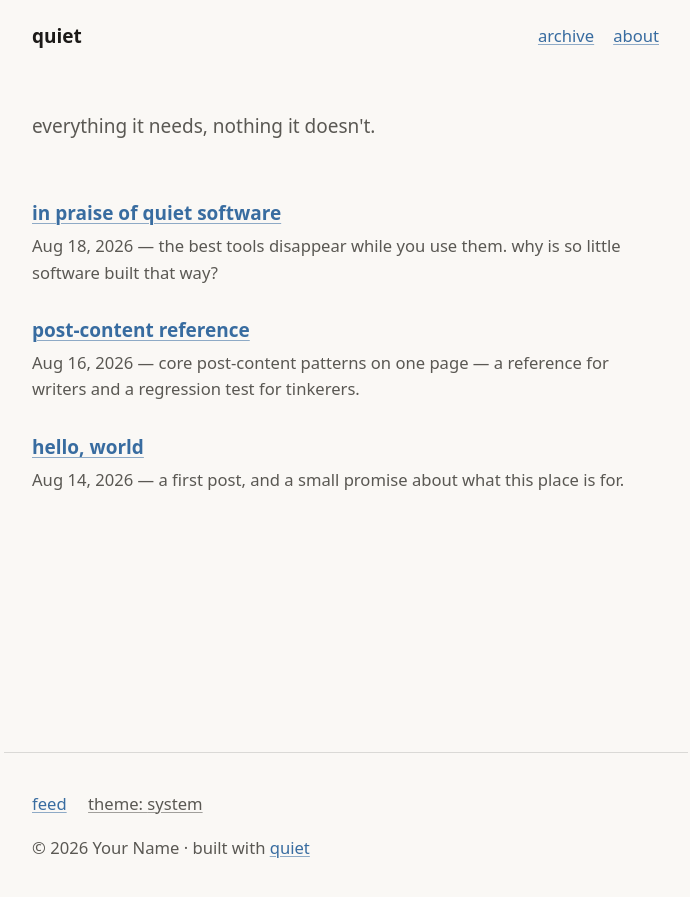
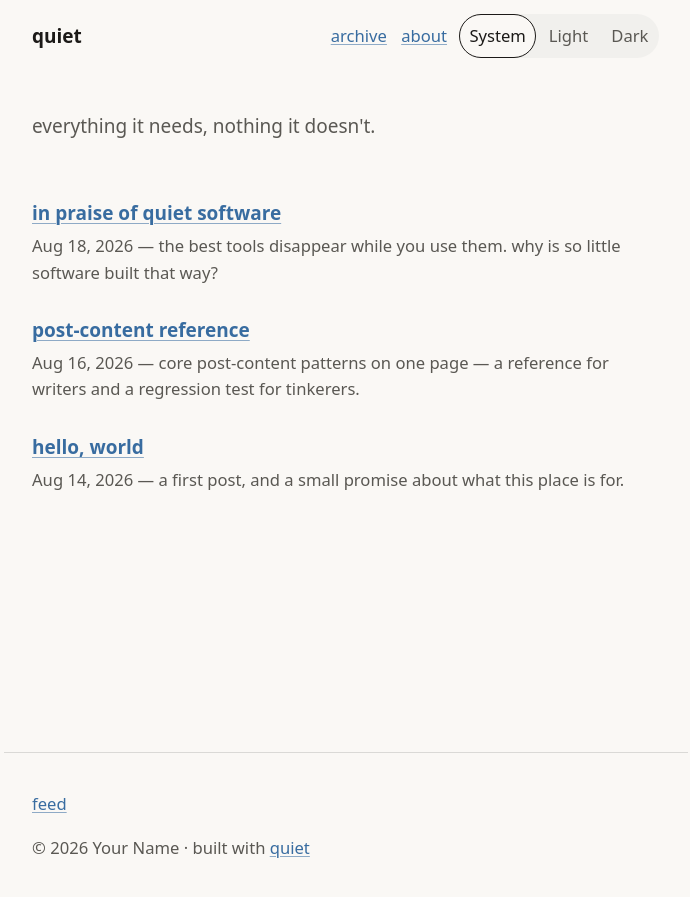
Before and after one commit to hjadmz/quiet, a Jekyll site: the page built from index.html, in a window 1280 px wide. Shown: the top 897 px of the page, without its empty margins (287-977 px from the left). Built offline with Jekyll 4.4.1, drawn with Linux system fonts in a browser that asks for light colours.

Commit message:
Offer direct theme choices in the header (#4)
* Offer direct theme choices in the header

* Separate adjacent theme targets

```diff
--- a/_config.yml
+++ b/_config.yml
@@ -84,7 +84,7 @@ body_font: sans
 # What a first-time visitor sees: system, light, or dark.
 # `system` follows their device. Choosing light or dark overrides that on the
 # first visit — their own setting is usually the better one to respect.
-# Either way the footer control lets them change it, and it is remembered.
+# Readers can choose System, Light, or Dark in the header. Their choice is saved.
 theme_default: system
 
 # How many posts the HOME PAGE lists before the "all posts →" link.
--- a/_includes/footer.html
+++ b/_includes/footer.html
@@ -10,18 +10,6 @@
     <a href="mailto:{{ q_email | escape }}">email</a>
     {%- endif %}
     <a href="{{ '/feed.xml' | relative_url }}">feed</a>
-    {%- comment -%}
-      The visible label names the setting and its current preference. Keeping
-      both in text makes the control understandable without an icon and lets
-      its alignment follow whichever typeface the author chooses.
-
-      The initial state is rendered at build time; theme.js reconciles a saved
-      preference and cycles system, light, dark on activation. A native button
-      keeps keyboard activation. No aria-pressed: this has three states.
-    {%- endcomment -%}
-    <button type="button" id="theme-toggle" class="theme-toggle">
-      <span>theme: <span id="theme-label">{{ q_theme_default }}</span></span>
-    </button>
   </p>
   {%- comment -%}
     Editing config on GitHub Pages has no feedback loop: you commit, you wait,
--- a/_includes/nav.html
+++ b/_includes/nav.html
@@ -16,6 +16,13 @@
       {%- if _nav_pages contains ",/about/," %}
       <a href="{{ '/about/' | relative_url }}"{% if page.url == '/about/' %} aria-current="page"{% endif %}>about</a>
       {%- endif %}
+      <div id="theme-control" role="group" aria-label="Theme" hidden>
+        {%- assign _themes = "system,light,dark" | split: "," -%}
+        {%- for _theme in _themes %}
+        <input class="visually-hidden" type="radio" name="quiet-theme" id="theme-{{ _theme }}" value="{{ _theme }}" autocomplete="off"{% if q_theme_default == _theme %} checked{% endif %}>
+        <label for="theme-{{ _theme }}">{{ _theme | capitalize }}</label>
+        {%- endfor %}
+      </div>
     </div>
   </nav>
 </header>
--- a/_includes/theme.js
+++ b/_includes/theme.js
@@ -1 +1,34 @@
-(function(){var d=document.documentElement,S=["system","light","dark"];function g(){try{var v=localStorage["quiet-theme"];return S.indexOf(v)>-1?v:""}catch(e){return""}}function a(v){"light"==v||"dark"==v?d.setAttribute("data-theme",v):d.removeAttribute("data-theme");var l=document.getElementById("theme-label");l&&(l.textContent=v)}function c(){return g()||d.getAttribute("data-theme")||"system"}d.classList.add("js");a(c());addEventListener("DOMContentLoaded",function(){a(c())});addEventListener("click",function(e){if(e.target.closest("#theme-toggle")){var n=S[(S.indexOf(c())+1)%3];try{localStorage["quiet-theme"]=n}catch(e){}a(n)}})})();
+(() => {
+  const root = document.documentElement;
+  const key = 'quiet-theme';
+  const choices = ['system', 'light', 'dark'];
+  let theme = root.getAttribute('data-theme') || 'system';
+  let control;
+
+  function apply() {
+    if (theme === 'system') root.removeAttribute('data-theme');
+    else root.setAttribute('data-theme', theme);
+    if (control) control.querySelector(`[value="${theme}"]`).checked = true;
+  }
+
+  function restore() {
+    try {
+      const saved = localStorage.getItem(key);
+      if (choices.includes(saved)) theme = saved;
+    } catch {}
+    apply();
+  }
+
+  restore();
+  addEventListener('DOMContentLoaded', () => {
+    control = document.getElementById('theme-control');
+    apply();
+    control.hidden = false;
+    control.addEventListener('change', (event) => {
+      theme = event.target.value;
+      try { localStorage.setItem(key, theme); } catch {}
+      apply();
+    });
+  });
+  addEventListener('pageshow', restore);
+})();
--- a/assets/css/main.css
+++ b/assets/css/main.css
@@ -192,7 +192,7 @@ a:hover { text-decoration-thickness: 2px; }
   a:hover, a:focus-visible { text-decoration-color: var(--accent); }
 }
 
-a, .copy-btn, .theme-toggle, .anchor {
+a, .copy-btn, .anchor {
   transition: color 150ms ease-out, background-color 150ms ease-out,
     border-color 150ms ease-out, opacity 150ms ease-out;
 }
@@ -255,45 +255,37 @@ figure > img, figure > svg { display: block; }
 }
 .wordmark { font-size: 1rem; font-weight: 600; color: var(--fg); text-decoration: none; }
 .wordmark:hover { text-decoration: underline; text-decoration-thickness: 1px; }
-.site-links { display: flex; align-items: center; gap: var(--s3); font-size: var(--fs-meta); }
+.site-links { display: flex; align-items: center; gap: var(--s1) var(--s2); font-size: var(--fs-meta); }
 .wordmark { min-width: 0; overflow-wrap: anywhere; }
 .site-links { flex: 0 1 auto; flex-wrap: wrap; }
 /* the page you're on is a location, not a link: label weight, full ink */
 .site-links a[aria-current="page"] { color: var(--fg); font-weight: 600; text-decoration: none; }
 
 /* Real hit areas do not overlap when the viewport is narrow. */
-.wordmark, .site-links a, .footer-links a, .footer-links .theme-toggle {
+.wordmark, .site-links a, .footer-links a {
   display: inline-flex; align-items: center; min-height: 44px;
 }
 .site-links a, .footer-links a { padding-inline: 0.125rem; }
-/* That padding also pushed the links on the page's own edges 2px off the column —
-   "feed" sits directly under the wordmark. The boxes now overhang by what they pad, so
-   the words land on the rail with the hit area unchanged. The header needs both edges
-   because the row wraps: the links end on the column beside the wordmark, and begin on
-   it once a long title pushes them onto their own line (measured at 280px). */
+/* Let the first link's text align with the column when the cluster wraps. */
 .footer-links > a:first-child,
 .site-links > a:first-child { margin-inline-start: -0.125rem; }
-.site-links > a:last-child { margin-inline-end: -0.125rem; }
 
-.theme-toggle {
-  font: inherit; font-size: var(--fs-meta); color: var(--fg-muted);
-  background: none; border: 0; padding: 0; cursor: pointer;
-  position: relative;
-  text-decoration: underline; text-decoration-thickness: 1px;
-  text-underline-offset: 0.15em;
-  /* Let the label wrap at enlarged default text sizes on narrow screens. */
-  white-space: normal; text-align: start; max-width: 100%;
+#theme-control:not([hidden]) {
+  display: flex; flex-wrap: wrap; gap: 2px; max-width: 100%;
+  border-radius: 1.5rem; background: var(--surface);
 }
-.theme-toggle:hover { color: var(--fg); text-decoration-thickness: 2px; }
-@supports (text-decoration-color: color-mix(in srgb, red 50%, blue)) {
-  .theme-toggle { text-decoration-color: color-mix(in srgb, var(--fg-muted) 55%, transparent); }
-  .theme-toggle:hover, .theme-toggle:focus-visible { text-decoration-color: var(--fg); }
+#theme-control label {
+  display: flex; align-items: center; min-height: 44px;
+  padding-inline: var(--s2); border: 1px solid transparent;
+  border-radius: inherit; color: var(--fg-muted); cursor: pointer;
 }
+#theme-control label:hover { color: var(--fg); }
+#theme-control :checked + label { color: var(--fg); border-color: currentColor; background: var(--bg); }
+#theme-control :focus-visible + label { outline: 2px solid var(--focus); outline-offset: 2px; }
 /* The isolated copy control can use an invisible extension safely. */
 .copy-btn::after {
   content: ""; position: absolute; inset: -12px;
 }
-html:not(.js) .theme-toggle { display: none; }
 
 /* The rule matters: on a page too short to scroll, the leftover window space
    sits ABOVE this line, so it reads as the page bottom band rather than as a
@@ -723,7 +715,7 @@ div.highlighter-rouge.has-copy pre.highlight { padding-top: calc(var(--s2) * 2 +
 }
 
 @media (forced-colors: active) {
-  .copy-btn, .theme-toggle { border: 1px solid ButtonText; }
+  .copy-btn { border: 1px solid ButtonText; }
   .anchor { opacity: 1; }
   li:target, sup:target { outline: 2px solid Highlight; outline-offset: 2px; }
 }
@@ -743,7 +735,7 @@ div.highlighter-rouge.has-copy pre.highlight { padding-top: calc(var(--s2) * 2 +
   }
   html { background: #fff; }
 
-  .site-header, .site-footer, .skip-link, .theme-toggle,
+  .site-header, .site-footer, .skip-link,
   .copy-btn, .copy-help, .post-nav, .toc, .anchor { display: none; }
   body { background: #fff; color: #000; display: block; }
   main { max-width: 100%; padding: 0; }
```
Also changed, not shown: docs/ACCEPTANCE.md (+4 -6 lines), docs/DESIGN-PRINCIPLES.md (+5 -9 lines), tests/compatibility.cjs (+27 -50 lines), tests/site-smoke.cjs (+5 -5 lines), README.md, docs/screenshot-dark.png, docs/screenshot-light.png.
